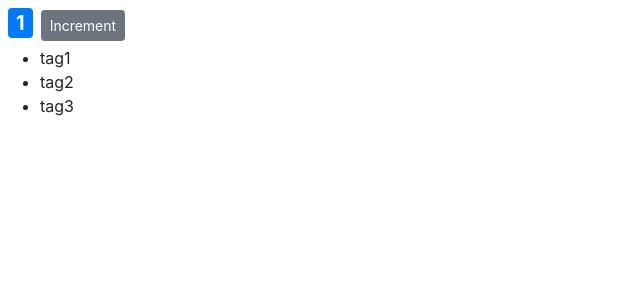
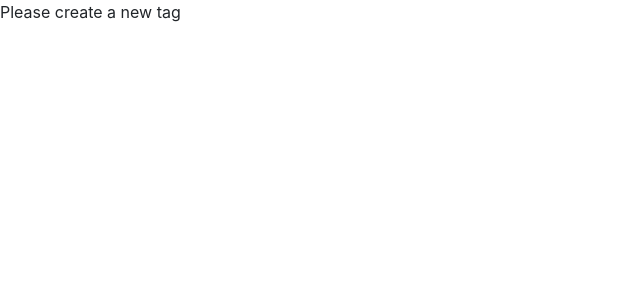
Before and after one commit to NeuHacker007/MoshReactLearning, a React (Create React App) app in the folder counter-app/: page / in a window 1280 px wide. Shown: the top 300 px of the page, without its empty margins (0-640 px from the left). Built offline with nearby package versions, Linux system fonts and the light colour scheme.

Commit message:
-- conditional rendering

```diff
--- a/counter-app/src/components/counterComponent.jsx
+++ b/counter-app/src/components/counterComponent.jsx
@@ -2,19 +2,15 @@ import React, { Component } from "react";
 class Counter extends Component {
   state = {
     count: 1,
-    tags: ["tag1", "tag2", "tag3"],
+    tags: [],
   };
   styles = {
     fontSize: 20,
     fontWeight: "bold",
   };
-  render() {
+  renderTags() {
+    if (this.state.tags.length === 0) return "Please create a new tag";
     return (
-      <div>
-        <span style={this.styles} className={this.getBadgeClasses()}>
-          {this.formatCounter()}
-        </span>
-        <button className="btn btn-secondary btn-sm">Increment</button>
       <ul>
         {this.state.tags.map((tag) => (
           // if we use map to re-map the array data, we need to provide
@@ -24,17 +20,10 @@ class Counter extends Component {
           <li key={tag}>{tag}</li>
         ))}
       </ul>
-      </div>
     );
   }
-  getBadgeClasses() {
-    let classes = "badge m-2 badge-";
-    classes += this.state.count === 0 ? "warning" : "primary";
-    return classes;
-  }
-  formatCounter() {
-    const { count } = this.state;
-    return count === 0 ? "Zero" : count;
+  render() {
+    return <div>{this.renderTags()}</div>;
   }
 }
 
```
Lines whose indentation alone changed are shown as unchanged.
